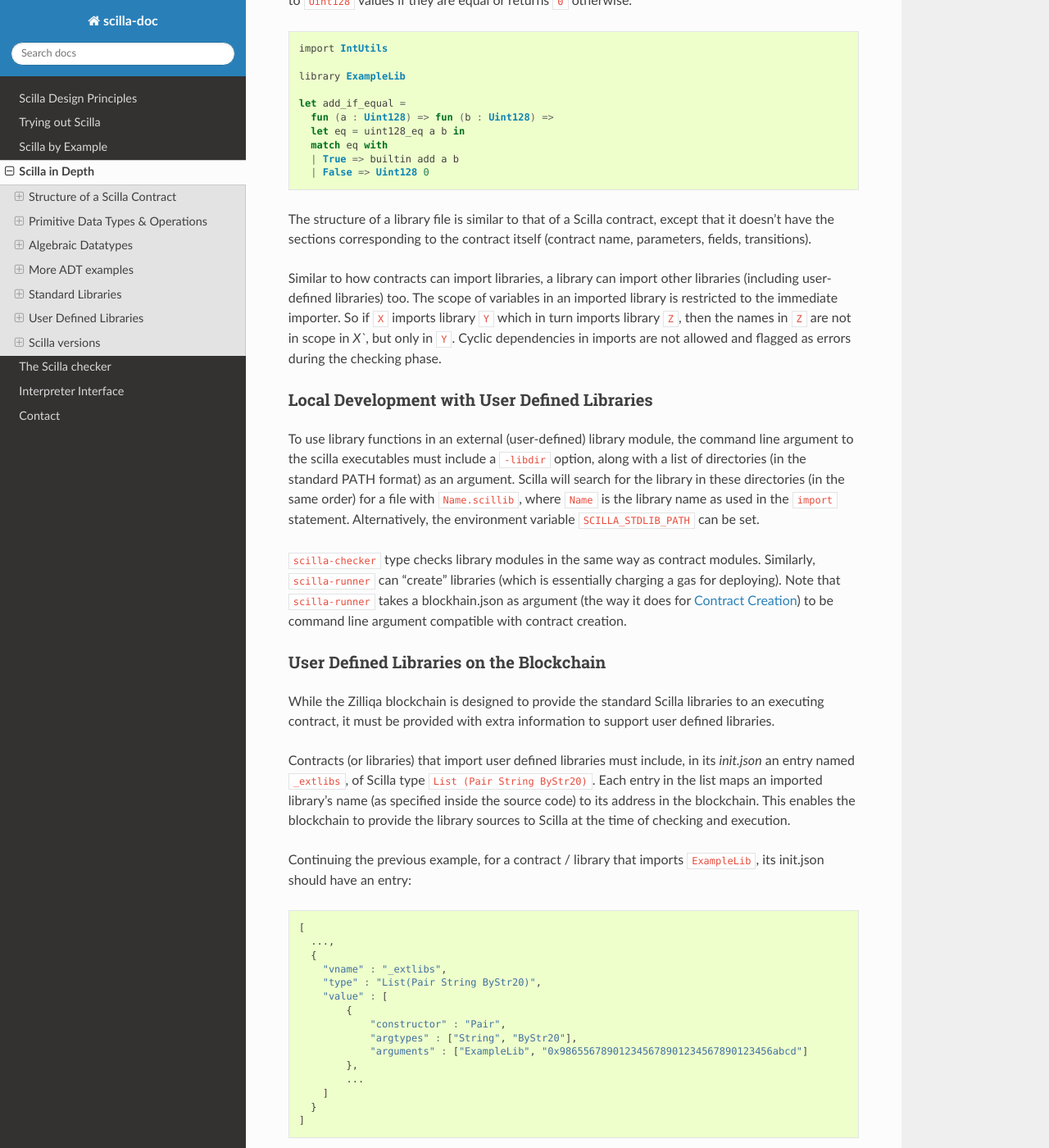
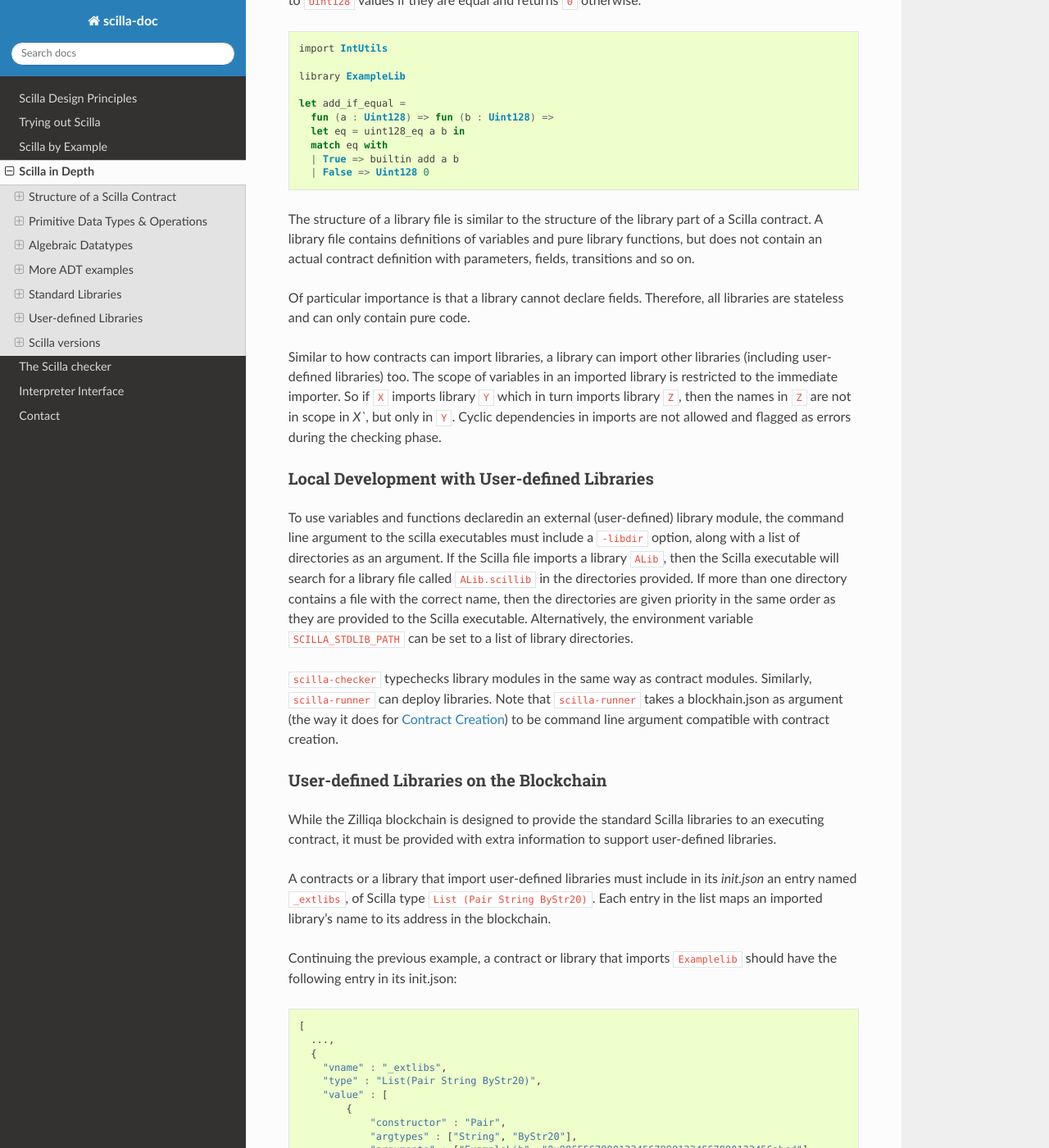
Before and after one commit to Zilliqa/scilla-docs, a Sphinx documentation site: the page built from docs/source/scilla-in-depth.rst, in a window 1280 px wide and 1400 px high, scrolled down 37395 px. Shown: the whole window at 82% size. Built offline with Sphinx 7.4.7 and the Read the Docs theme 2.0.0, drawn with Linux system fonts in a browser that asks for light colours; some of the changed text lies outside the part shown.

Commit message:
Changes based on review comments

```diff
--- a/docs/source/scilla-in-depth.rst
+++ b/docs/source/scilla-in-depth.rst
@@ -2137,7 +2137,7 @@ PairUtils
 
 - ``snd : Pair 'A 'B -> 'B``: Extract the second element of a Pair.
 
-User Defined Libraries
+User-defined Libraries
 ######################
 
 In addition to the standard library provided by Scilla, users are allowed
@@ -2145,8 +2145,8 @@ to deploy library code on the blockchain. Library files are allowed to only
 contain pure Scilla code (which is the same restriction that in-contract
 library code has). Library files must use the ``.scillib`` file extension.
 
-Below is an example of a user defined library that defines a single function
-``add_if_equal`` that adds to ``Uint128`` values if they are equal or returns
+Below is an example of a user-defined library that defines a single function
+``add_if_equal`` that adds to ``Uint128`` values if they are equal and returns
 ``0`` otherwise.
 
 .. code-block:: ocaml
@@ -2162,9 +2162,13 @@ Below is an example of a user defined library that defines a single function
     | True => builtin add a b
     | False => Uint128 0
 
-The structure of a library file is similar to that of a Scilla contract, except that
-it doesn't have the sections corresponding to the contract itself
-(contract name, parameters, fields, transitions).
+The structure of a library file is similar to the structure of the library part of a
+Scilla contract. A library file contains definitions of variables and pure library
+functions, but does not contain an actual contract definition with parameters, fields,
+transitions and so on.
+
+Of particular importance is that a library cannot declare fields. Therefore, all
+libraries are stateless and can only contain pure code.
 
 Similar to how contracts can import libraries, a library can import other libraries
 (including user-defined libraries) too. The scope of variables in an imported library
@@ -2174,37 +2178,35 @@ in ``Y``. Cyclic dependencies in imports are not allowed and flagged as errors
 during the checking phase.
 
 
-Local Development with User Defined Libraries
+Local Development with User-defined Libraries
 *********************************************
 
-To use library functions in an external (user-defined) library module, the command line
-argument to the scilla executables must include a ``-libdir`` option, along with a list of
-directories (in the standard PATH format) as an argument. Scilla will search for the library
-in these directories (in the same order) for a file with ``Name.scillib``, where ``Name`` is
-the library name as used in the ``import`` statement. Alternatively, the environment variable
-``SCILLA_STDLIB_PATH`` can be set.
-
-``scilla-checker`` type checks library modules in the same way as contract modules. Similarly,
-``scilla-runner`` can "create" libraries (which is essentially charging a gas for deploying).
-Note that ``scilla-runner`` takes a blockhain.json as argument (the way it does for
-:ref:`Contract Creation <calling-interface>`) to be command line argument compatible with
-contract creation.
-
-User Defined Libraries on the Blockchain
+To use variables and functions declaredin an external (user-defined) library module,
+the command line argument to the scilla executables must include a ``-libdir`` option,
+along with a list of directories  as an argument. If the Scilla file imports a library ``ALib``,
+then the Scilla executable will search for a library file called ``ALib.scillib``
+in the directories provided. If more than one directory contains a file with the correct name,
+then the directories are given priority in the same order as they are provided to the Scilla executable.
+Alternatively, the environment variable ``SCILLA_STDLIB_PATH`` can be set to a list of library directories.
+
+``scilla-checker`` typechecks library modules in the same way as contract modules. Similarly,
+``scilla-runner`` can deploy libraries. Note that ``scilla-runner`` takes a blockhain.json as
+argument (the way it does for :ref:`Contract Creation <calling-interface>`) to be command
+line argument compatible with contract creation.
+
+User-defined Libraries on the Blockchain
 ****************************************
 
 While the Zilliqa blockchain is designed to provide the standard Scilla libraries to an
-executing contract, it must be provided with extra information to support user defined
+executing contract, it must be provided with extra information to support user-defined
 libraries.
 
-Contracts (or libraries) that import user defined libraries must include, in its `init.json`
+A contracts or a library that import user-defined libraries must include in its `init.json`
 an entry named ``_extlibs``, of Scilla type ``List (Pair String ByStr20)``. Each entry in
-the list maps an imported library's name (as specified inside the source code) to its
-address in the blockchain. This enables the blockchain to provide the library sources to
-Scilla at the time of checking and execution.
-
-Continuing the previous example, for a contract / library that imports ``ExampleLib``, its
-init.json should have an entry:
+the list maps an imported library's name to its address in the blockchain.
+
+Continuing the previous example, a contract or library that imports ``Examplelib`` should have
+the following entry in its init.json:
 
 .. code-block:: javascript
 
@@ -2226,15 +2228,14 @@ init.json should have an entry:
 
 Namespaces
 **********
-When a contract or a library imports more than one library, a possibility of name clash
-exists. For example if library ``X`` and library ``Y`` are imported, and they both have
-a name ``foo`` defined, then Scilla cannot decide which ``foo`` it must resolve
-to when ``foo`` is used in the importer. The checker flags an error in such a scenario.
-
-To enable users to meaningfully import libraries that may have name clashes, Scilla provides
-an ``import as`` construct. ``import Foo as Bar`` imports the library ``Foo`` with all of its
-names pushed into the ``Bar`` namespace. Accesses to names in ``Foo`` must now be prefixed
-with ``Bar.``.
+Import statements can be used to define separate namespaces for imported names.
+To push the names from a library ``Foo`` into the namespace ``Bar``, use the statement
+``import Foo as Bar``. Accessing a variable ``v`` in Foo must now be done using the qualified
+name ``Bar.v``. This is useful when importing multiple libraries that define the same name.
+
+The same variable name must not occur in the same namespace, so if multiple imported libraries
+define the same name, then at most one of the libraries may reside in the default (unqualified)
+namespace. All other conflicting libraries must be pushed to separate namespaces.
 
 Extending our previous example, shown below is a contract that imports ``ExampleLib``
 in namespace ``Bar``, to use the function ``add_if_equal``.
@@ -2243,12 +2244,12 @@ in namespace ``Bar``, to use the function ``add_if_equal``.
 
   scilla_version 0
 
-  import ExampleLib as Foo
+  import ExampleLib as Bar
 
   library MyContract
 
   let adder = fun (a : Uint128) => fun (b : Uint128) =>
-    Foo.add_if_equal a b
+    Bar.add_if_equal a b
 
   contract MyContract ()
   ...
```
